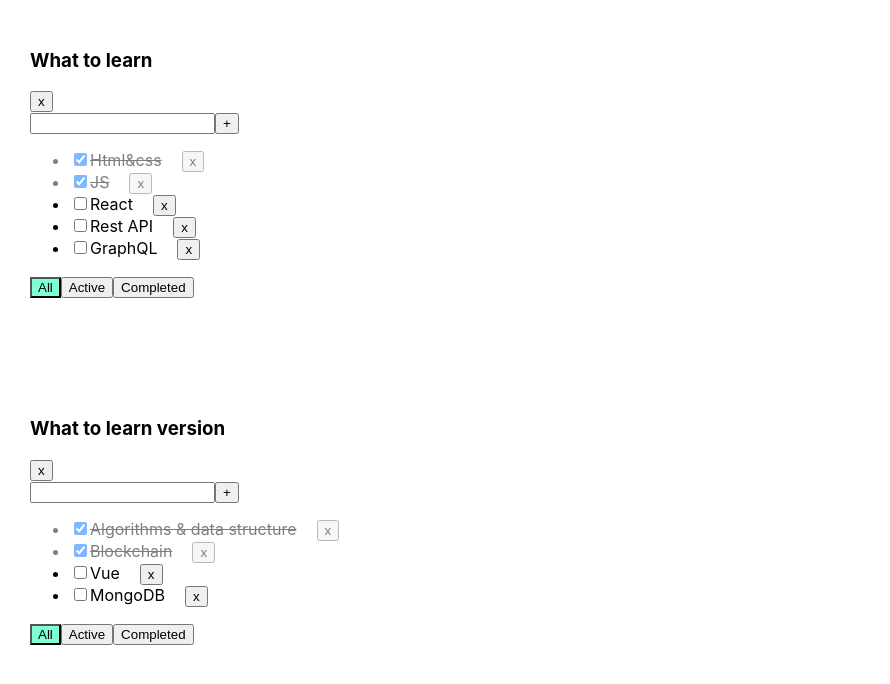
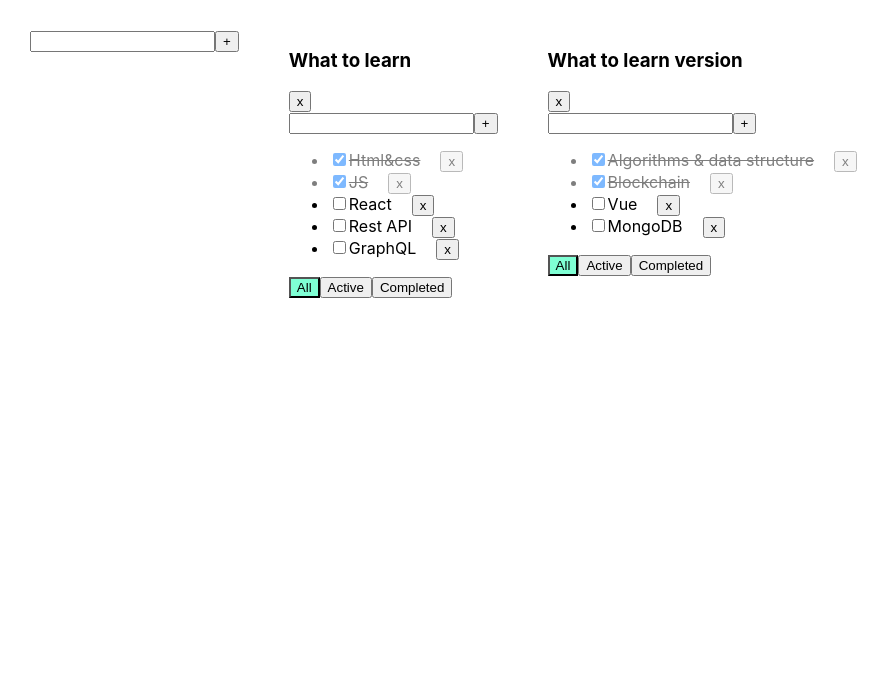
Before and after one commit to valtikamore/TodoList, a React (Create React App) app: page / in a window 1280 px wide. Shown: the top 684 px of the page, without its empty margins (0-890 px from the left). Built offline with nearby package versions, Linux system fonts and the light colour scheme.

Commit message:
6.1 - new component addItem

```diff
--- a/src/App.css
+++ b/src/App.css
@@ -1,12 +1,12 @@
 .App {
     padding: 30px;
     display: flex;
-    flex-direction: column;
+    flex-direction: row;
 }
 
 .App > div {
-    margin-bottom: 100px;
     margin-right: 50px;
+    margin-bottom: 10px;
 }
 .active {
     background-color: aquamarine;
--- a/src/App.tsx
+++ b/src/App.tsx
@@ -2,6 +2,7 @@ import React, {useState} from 'react';
 import { v1 } from 'uuid';
 import './App.css';
 import {TodoList} from "./TodoList";
+import AddItemForm from "./addItemForm";
 
 export type FilteredValuesType = 'all'|'completed'|'active'
 export type TaskType =  {
@@ -76,6 +77,12 @@ function App() {
         setTodoLists(todoLists.filter(t => t.id !== todoListId))
         delete tasks[todoListId]
     }
+    function addTodoList (title:string) {
+        const newTodoListId = v1()
+        const newTodoList:TodoListType = {id:newTodoListId,title,filter:'all'}
+        setTodoLists([newTodoList,...todoLists])
+        setTasks({...tasks,[newTodoListId]:[]})
+    }
     const todolistComponents = todoLists.map(tl => {
         let  tasksForTodoList = tasks[tl.id]
         if(tl.filter === 'active') {
@@ -99,6 +106,7 @@ function App() {
     })
     return (
         <div className="App">
+            <AddItemForm addItem={addTodoList}/>
             {todolistComponents}
         </div>
     );
--- a/src/TodoList.tsx
+++ b/src/TodoList.tsx
@@ -1,6 +1,6 @@
 import React, {useState, KeyboardEvent, ChangeEvent} from "react";
+import AddItemForm from "./addItemForm";
 import {FilteredValuesType, TaskType} from "./App";
-
 export type TodoListType = {
     todolistID:string
     title:string
@@ -13,7 +13,13 @@ export type TodoListType = {
     removeTodolist:(todoListId:string) => void
 }
 
+
+
 export function TodoList(props:TodoListType) {
+
+    const addTask = (title:string) => {
+        props.addTask(title,props.todolistID)
+    }
 
     const tasks = props.tasks.map(t => {
         const onRemoveClick = () => props.removeTask(t.id,props.todolistID)
@@ -27,50 +33,15 @@ export function TodoList(props:TodoListType) {
             <button onClick={onRemoveClick}>x</button>
         </li>
     })
-    const [title,setTitle] = useState<string>('')
-    const [error,setError] = useState<string|null>(null)
-
-    const addTask = () => {
-        let trimmedTask = title.trim()
-        if(trimmedTask !== '') {
-            props.addTask(trimmedTask,props.todolistID)
-            setTitle('')
-        } else {
-            setError('title is requested')
-        }
-
-    }
-    const onChangeHandler = (event:ChangeEvent<HTMLInputElement>) => {setTitle(event.currentTarget.value)}
     const onAllClick = () => {props.changeFilter('all',props.todolistID)}
     const onActiveClick = () => {props.changeFilter('active',props.todolistID)}
     const onCompletedClick = () => {props.changeFilter('completed',props.todolistID)}
     const removeTodolist = () => props.removeTodolist(props.todolistID)
-
-
-    const onKeyPressAddTask = (e: KeyboardEvent<HTMLInputElement>) => {
-        setError(null)
-        if(e.key === 'Enter') {
-            addTask()
-        }
-    }
-
     return (
         <div>
-            <div>
                 <h3>{props.title}</h3>
                 <button onClick={removeTodolist}>x</button>
-            </div>
-            <div>
-                <input
-                    value={title}
-                    onChange={onChangeHandler}
-                    onKeyPress={onKeyPressAddTask}
-                    className={error ? 'error' : ''}
-                />
-                <button onClick={addTask}
-                        >+</button>
-                {error && <div className={'error-message'}>{error}</div>}
-            </div>
+                <AddItemForm addItem={addTask}/>
             <ul>
                 {tasks}
             </ul>
--- /dev/null
+++ b/src/addItemForm.tsx
@@ -0,0 +1,45 @@
+import React, {useState, KeyboardEvent, ChangeEvent} from "react";
+
+type addItemType = {
+    addItem:(title:string) => void
+}
+
+ function AddItemForm(props:addItemType) {
+    const [title,setTitle] = useState<string>('')
+    const [error,setError] = useState<boolean>(false)
+    const onChangeHandler = (event:ChangeEvent<HTMLInputElement>) => {
+        setTitle(event.currentTarget.value)
+        setError(false)}
+    const onKeyPressAddItem = (e: KeyboardEvent<HTMLInputElement>) => {
+        setError(false)
+        if(e.key === 'Enter' && title !== '') {
+            props.addItem(title.trim())
+            setTitle('')
+        } else {
+            setError(true)
+        }
+    }
+    const addTask = () => {
+        const trimmedTask = title.trim()
+        if(trimmedTask) {
+            props.addItem(trimmedTask)
+        } else {
+            setError(true)
+        }
+        setTitle('')
+    }
+    return (
+        <div>
+            <input
+                value={title}
+                onChange={onChangeHandler}
+                onKeyPress={onKeyPressAddItem}
+                className={error ? 'error' : ''}
+            />
+            <button onClick={addTask}
+            >+</button>
+            {error && <div className={'error-message'}>Title is empty</div>}
+        </div>
+    )
+}
+export default AddItemForm
```
